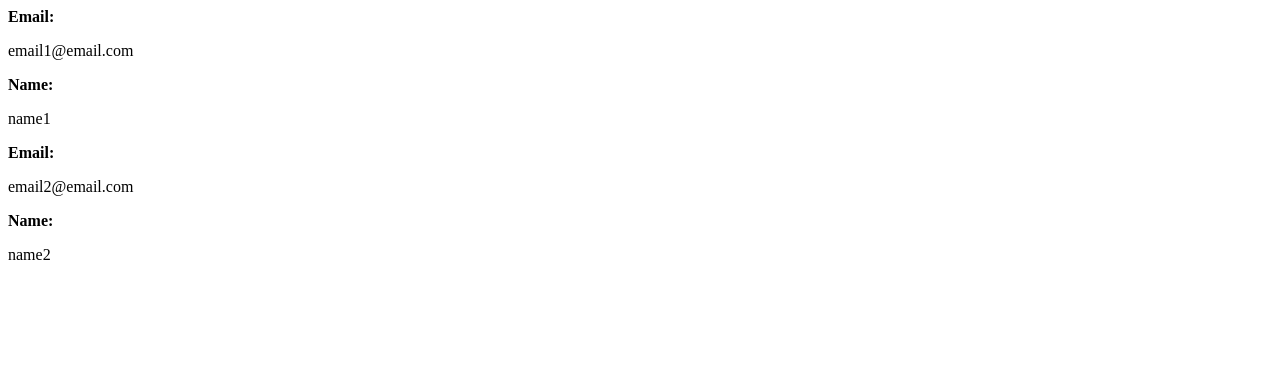
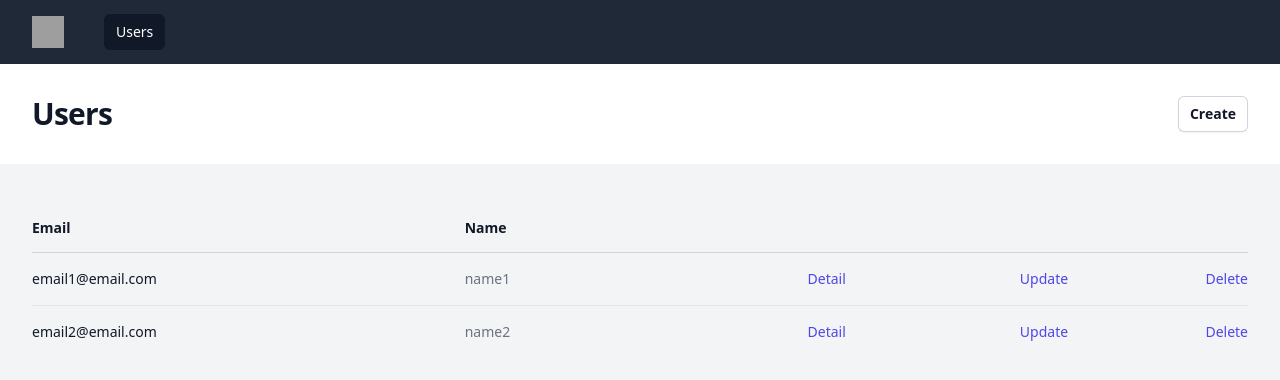
Before and after one commit to kinoubenkyou/benkyou-django, a Django app: page /users/ in a window 1280 px wide. Shown: the top 380 px of the page. Run offline with Django 5.2, Linux system fonts and the light colour scheme; data comes from the database, SQL or seed files in the repository; some libraries are stand-ins or nearby versions; grey boxes are pictures that could not be loaded.

Commit message:
User list template

```diff
--- /dev/null
+++ b/main/templates/application_shell.html
@@ -0,0 +1,113 @@
+<!DOCTYPE html>
+
+<html class="h-full bg-gray-100" lang="en">
+
+<head>
+    {% load static %}
+    <link rel="icon" type="image/png" sizes="32x32"
+          href="{% static 'main/favicon-32x32.jpg' %}">
+    <meta name="viewport" content="width=device-width, initial-scale=1.0">
+    <script src="https://cdn.tailwindcss.com"></script>
+    <script src="https://cdn.tailwindcss.com?plugins=forms,typography,aspect-ratio,line-clamp,container-queries"></script>
+    <script defer
+            src="https://cdn.jsdelivr.net/npm/alpinejs@3.x.x/dist/cdn.min.js"></script>
+    <title>Benkyou Django</title>
+</head>
+
+<body class="h-full">
+<div class="min-h-full">
+
+    <nav class="bg-gray-800" x-data="{ open: false }">
+
+        <div class="mx-auto max-w-7xl px-4 sm:px-6 lg:px-8">
+            <div class="flex h-16 items-center justify-between">
+
+                <div class="flex items-center">
+
+                    <div class="flex-shrink-0">
+                        <img class="h-8 w-8"
+                             src="https://tailwindui.com/img/logos/mark.svg?color=indigo&shade=500"
+                             alt="App logo">
+                    </div>
+
+                    <div class="hidden md:block">
+                        <div class="ml-10 flex items-baseline space-x-4">
+                            <!-- Current: "bg-gray-900 text-white", Default: "text-gray-300 hover:bg-gray-700 hover:text-white" -->
+                            <a href="{% url 'user-list' %}"
+                               class="rounded-md px-3 py-2 text-sm font-medium bg-gray-900 text-white"
+                               aria-current="page">Users</a>
+                        </div>
+                    </div>
+
+                </div>
+
+                <div class="-mr-2 flex md:hidden">
+                    <!-- Mobile menu button -->
+                    <button type="button"
+                            class="relative inline-flex items-center justify-center rounded-md bg-gray-800 p-2 text-gray-400 hover:bg-gray-700 hover:text-white focus:outline-none focus:ring-2 focus:ring-white focus:ring-offset-2 focus:ring-offset-gray-800"
+                            aria-controls="mobile-menu" aria-expanded="false"
+                            :aria-expanded="open.toString()" @click="open = !open">
+
+                        <span class="absolute -inset-0.5"></span>
+
+                        <span class="sr-only">Open main menu</span>
+
+                        <!-- Menu open: "hidden", Menu closed: "block" -->
+                        <svg class="h-6 w-6" fill="none" viewBox="0 0 24 24"
+                             stroke-width="1.5" stroke="currentColor"
+                             aria-hidden="true"
+                             :class="{ 'hidden': open, 'block': !(open) }">
+                            <path stroke-linecap="round" stroke-linejoin="round"
+                                  d="M3.75 6.75h16.5M3.75 12h16.5m-16.5 5.25h16.5"></path>
+                        </svg>
+
+                        <!-- Menu open: "block", Menu closed: "hidden" -->
+                        <svg class="hidden h-6 w-6" fill="none"
+                             viewBox="0 0 24 24"
+                             stroke-width="1.5" stroke="currentColor"
+                             aria-hidden="true"
+                             :class="{ 'block': open, 'hidden': !(open) }">
+                            <path stroke-linecap="round" stroke-linejoin="round"
+                                  d="M6 18L18 6M6 6l12 12"></path>
+                        </svg>
+
+                    </button>
+                </div>
+
+            </div>
+        </div>
+
+        <!-- Mobile menu, show/hide based on menu state. -->
+        <div class="md:hidden" x-show="open">
+            <div class="space-y-1 px-2 pb-3 pt-2 sm:px-3">
+                <!-- Current: "bg-gray-900 text-white", Default: "text-gray-300 hover:bg-gray-700 hover:text-white" -->
+                <a href="{% url 'user-list' %}"
+                   class="block rounded-md px-3 py-2 text-base font-medium bg-gray-900 text-white"
+                   aria-current="page">Users</a>
+            </div>
+        </div>
+
+    </nav>
+
+    <header class="bg-white p-8">
+        <div class="mx-auto max-w-7xl">
+            <div class="flex items-center justify-between">
+
+                <div class="min-w-0 flex-1">
+                    {% block header_title %}{% endblock %}
+                </div>
+
+                {% block header_buttons %}{% endblock %}
+
+            </div>
+        </div>
+    </header>
+
+    <main>
+        {% block main %}{% endblock %}
+    </main>
+
+</div>
+</body>
+
+</html>
--- /dev/null
+++ b/main/templates/header_title.html
@@ -0,0 +1 @@
+<h2 class="text-2xl font-bold leading-7 text-gray-900 sm:truncate sm:text-3xl sm:tracking-tight">{{ title }}</h2>
--- a/main/templates/main/user_list.html
+++ b/main/templates/main/user_list.html
@@ -1,6 +1,94 @@
-{% for object in object_list %}
-    <b>Email:</b>
-    <p>{{ object.email }}</p>
-    <b>Name:</b>
-    <p>{{ object.name }}</p>
-{% endfor %}
+{% extends 'application_shell.html' %}
+
+{% block header_title %}
+    {% include 'header_title.html' with title='Users' %}
+{% endblock %}
+
+{% block header_buttons %}
+    <div class="mt-4 flex lg:ml-4 lg:mt-0">
+        <a class="inline-flex items-center rounded-md bg-white px-3 py-2 text-sm font-semibold text-gray-900 shadow-sm ring-1 ring-inset ring-gray-300 hover:bg-gray-50"
+           href="{% url 'user-create' %}">Create</a>
+    </div>
+{% endblock %}
+
+{% block main %}
+    <div class="py-10">
+        <div class="mx-auto max-w-7xl">
+            <div class="px-4 sm:px-6 lg:px-8">
+                <div class="flow-root">
+                    <div class="-mx-4 -my-2 overflow-x-auto sm:-mx-6 lg:-mx-8">
+                        <div class="inline-block min-w-full py-2 align-middle sm:px-6 lg:px-8">
+                            <table class="min-w-full divide-y divide-gray-300">
+
+                                <thead>
+                                    <tr>
+
+                                        <th class="py-3.5 pl-4 pr-3 text-left text-sm font-semibold text-gray-900 sm:pl-0" scope="col">Email</th>
+
+                                        <th class="px-3 py-3.5 text-left text-sm font-semibold text-gray-900" scope="col">Name</th>
+
+                                        <th class="px-3 py-3.5" scope="col">
+                                            <span class="sr-only">Detail</span>
+                                        </th>
+
+                                        <th class="px-3 py-3.5" scope="col">
+                                            <span class="sr-only">Edit</span>
+                                        </th>
+
+                                        <th class="relative py-3.5 pl-3 pr-4 sm:pr-0" scope="col">
+                                            <span class="sr-only">Delete</span>
+                                        </th>
+
+                                    </tr>
+                                </thead>
+
+                                <tbody class="divide-y divide-gray-200">
+                                    {% for object in object_list %}
+                                        <tr>
+
+                                            <td class="whitespace-nowrap py-4 pl-4 pr-3 text-sm font-medium text-gray-900 sm:pl-0">{{ object.email }}</td>
+
+                                            <td class="whitespace-nowrap px-3 py-4 text-sm text-gray-500">{{ object.name }}</td>
+
+                                            <td class="whitespace-nowrap px-3 py-4 text-right text-sm font-medium">
+                                                <a href="{% url 'user-detail' object.id %}" class="text-indigo-600 hover:text-indigo-900">
+                                                    Detail
+                                                    <span class="sr-only">
+                                                        ,
+                                                        {{ object.email }}
+                                                    </span>
+                                                </a>
+                                            </td>
+
+                                            <td class="whitespace-nowrap px-3 py-4 text-right text-sm font-medium">
+                                                <a href="{% url 'user-update' object.id %}" class="text-indigo-600 hover:text-indigo-900">
+                                                    Update
+                                                    <span class="sr-only">
+                                                        ,
+                                                        {{ object.email }}
+                                                    </span>
+                                                </a>
+                                            </td>
+
+                                            <td class="relative whitespace-nowrap py-4 pl-3 pr-4 text-right text-sm font-medium sm:pr-0">
+                                                <a href="{% url 'user-delete' object.id %}" class="text-indigo-600 hover:text-indigo-900">
+                                                    Delete
+                                                    <span class="sr-only">
+                                                        ,
+                                                        {{ object.email }}
+                                                    </span>
+                                                </a>
+                                            </td>
+
+                                        </tr>
+                                    {% endfor %}
+                                </tbody>
+
+                            </table>
+                        </div>
+                    </div>
+                </div>
+            </div>
+        </div>
+    </div>
+{% endblock %}
```
